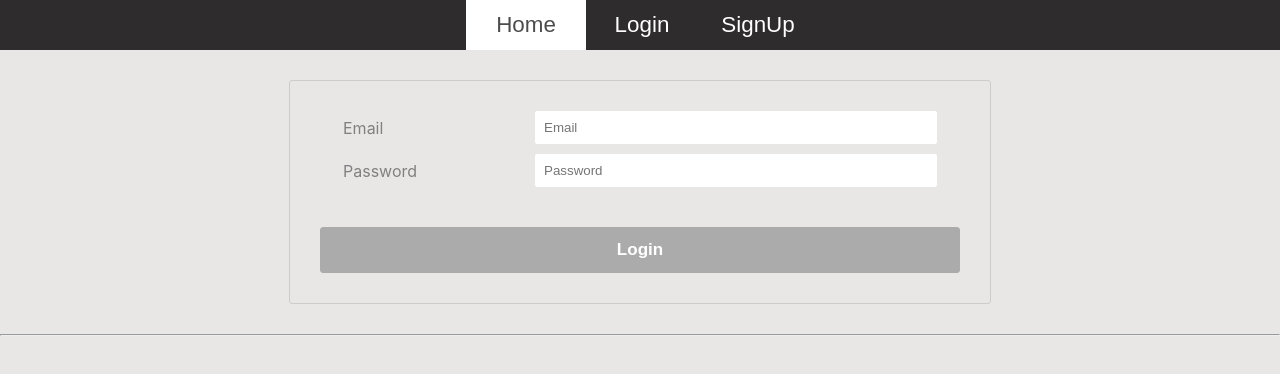
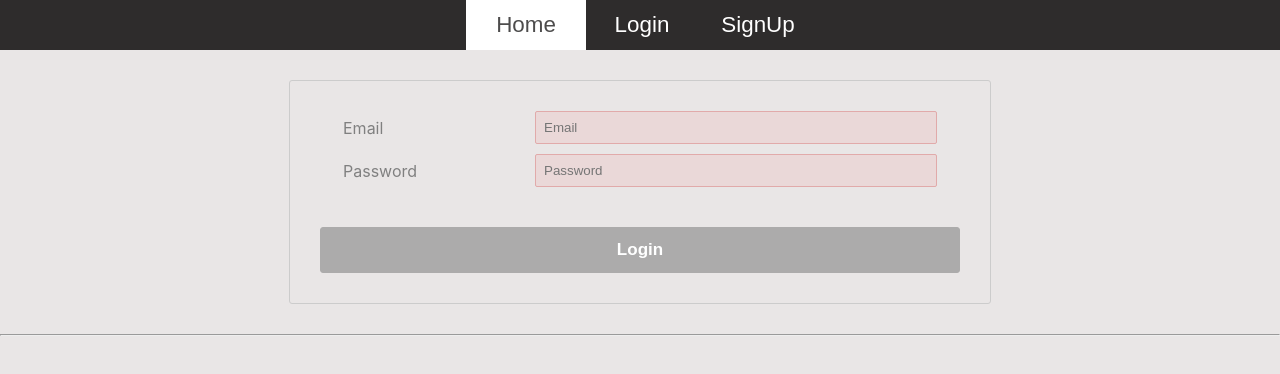
Before and after one commit to Hayat-Talaat/Forms-React, a React (Create React App) app: page / in a window 1280 px wide. Shown: the top 374 px of the page. Built offline with nearby package versions, Linux system fonts and the light colour scheme.

Commit message:
validation

```diff
--- a/src/components/UI/Inputs/TextField.js
+++ b/src/components/UI/Inputs/TextField.js
@@ -1,12 +1,13 @@
 import React from 'react';
-import './Inputs.css';
+import './Inputs.module.css';
+import classes from './Inputs.module.css';
 
 const TextField = (props) => {
     return (
-        <div className="InputElements">
-            <label className="Label">{props.label}</label>
+        <div className={classes.InputElements}>
+            <label className={classes.Label}>{props.label}</label>
             <input
-                className="InputField"
+                className={props.ggfd}
                 type={props.type}
                 placeholder={props.placeholder}
                 onChange={e => props.changed(e.target.value)}
--- a/src/containers/Auth/Form.js
+++ b/src/containers/Auth/Form.js
@@ -4,6 +4,41 @@ import React, { Component } from 'react';
 class Form extends Component {
     init = (form) => {
         this.state = form;
+    }
+
+    checkValidity = (event) => {
+        event.preventDefault();
+        const formElement = this.state;
+        for(let field in formElement) {
+            if(formElement.hasOwnProperty(field)) {
+                var value = formElement[field];
+                const isValid = value.validator.map(item => (
+                    item()
+                ))
+                for(let x in isValid) {
+                    console.log(x);
+                    if (x == 0){
+                        alert("test")
+                    }
+                }
+
+                // const found = isValid.find(el => {
+                //     el = false
+                // });
+
+
+                // const found = isValid.some(function(el){
+                //     return el = false;
+                // });
+                // console.log(found);
+
+                // if(isValid.includes(false)) {
+                //     alert("test test");
+                // }
+
+            }
+
+        }
     }
 
     changeHandler = (name, value) => {
@@ -14,6 +49,8 @@ class Form extends Component {
           }
         });
     }
+
+
 }
 
 export default Form;
--- a/src/containers/Auth/Form.module.css
+++ b/src/containers/Auth/Form.module.css
@@ -58,3 +58,38 @@ form button:hover {
     margin: 30px auto;
     padding: 30px;
 }
+
+.Label {
+    color: gray;
+    width: 30%;
+    display: inline-block;
+    text-align: left;
+}
+
+.InputField {
+    width: 60%;
+    padding: 8px;
+    border: 1px solid #fff;
+    border-radius: 2px;
+}
+select.InputField {
+    background: #fff;
+    color: gray;
+    width: 63%
+}
+.InputField:focus {
+    background: #ccc;
+    border-color: #ccc;
+    outline: none
+}
+.InputElements {
+    margin-bottom: 10px;
+    display: flex;
+    align-items: center;
+    justify-content: center;
+}
+
+.Invalid {
+    border-color: #e1aaaa;
+    background: #ead8d8;
+}
--- a/src/containers/Auth/Login/Login.js
+++ b/src/containers/Auth/Login/Login.js
@@ -15,13 +15,23 @@ class Login extends Form {
                 label: 'Email',
                 placeholder: 'Email',
                 type: 'email',
-                value: ''
+                value: '',
+                validator: [
+                    isRequired
+                ],
+                isValid: false,
+                message: ''
             },
             Password: {
                 label: 'Password',
                 placeholder: 'Password',
                 type: 'password',
-                value: ''
+                value: '',
+                validator: [
+                    isRequired
+                ],
+                isValid: false,
+                message: ''
             }
         })
     }
@@ -39,12 +49,22 @@ class Login extends Form {
         }
 
         // isPassword
-        if (!isPassword(this.state.Password.value)) {
+        if (isPassword(this.state.Password.value)) {
             alert('faild, try another password')
         }
     }
 
+
     render() {
+
+        const inputClasses = [classes.InputField],
+            emailValid = this.state.Email.isValid,
+            passValid = this.state.Email.isValid;
+
+        if (emailValid || passValid == false) {
+            inputClasses.push(classes.Invalid);
+        }
+
         return (
             <div>
                 <form className={classes.Form}>
@@ -54,6 +74,7 @@ class Login extends Form {
                         type={this.state.Email.type}
                         placeholder={this.state.Email.placeholder}
                         changed={value => this.changeHandler('Email', value)}
+                        ggfd={inputClasses.join(' ')}
                     />
                     <TextField
                         label={this.state.Password.label}
@@ -61,9 +82,11 @@ class Login extends Form {
                         type={this.state.Password.type}
                         placeholder={this.state.Password.placeholder}
                         changed={value => this.changeHandler('Password', value)}
+                        ggfd={inputClasses.join(' ')}
                     />
-                    <button onClick={this.submitionHandler}>Login</button>
+                    <button onClick={this.checkValidity}>Login</button>
                 </form>
+
             </div>
         );
     }
```
Also changed, not shown: src/components/UI/Inputs/Inputs.module.css (renamed from src/components/UI/Inputs/Inputs.css).
